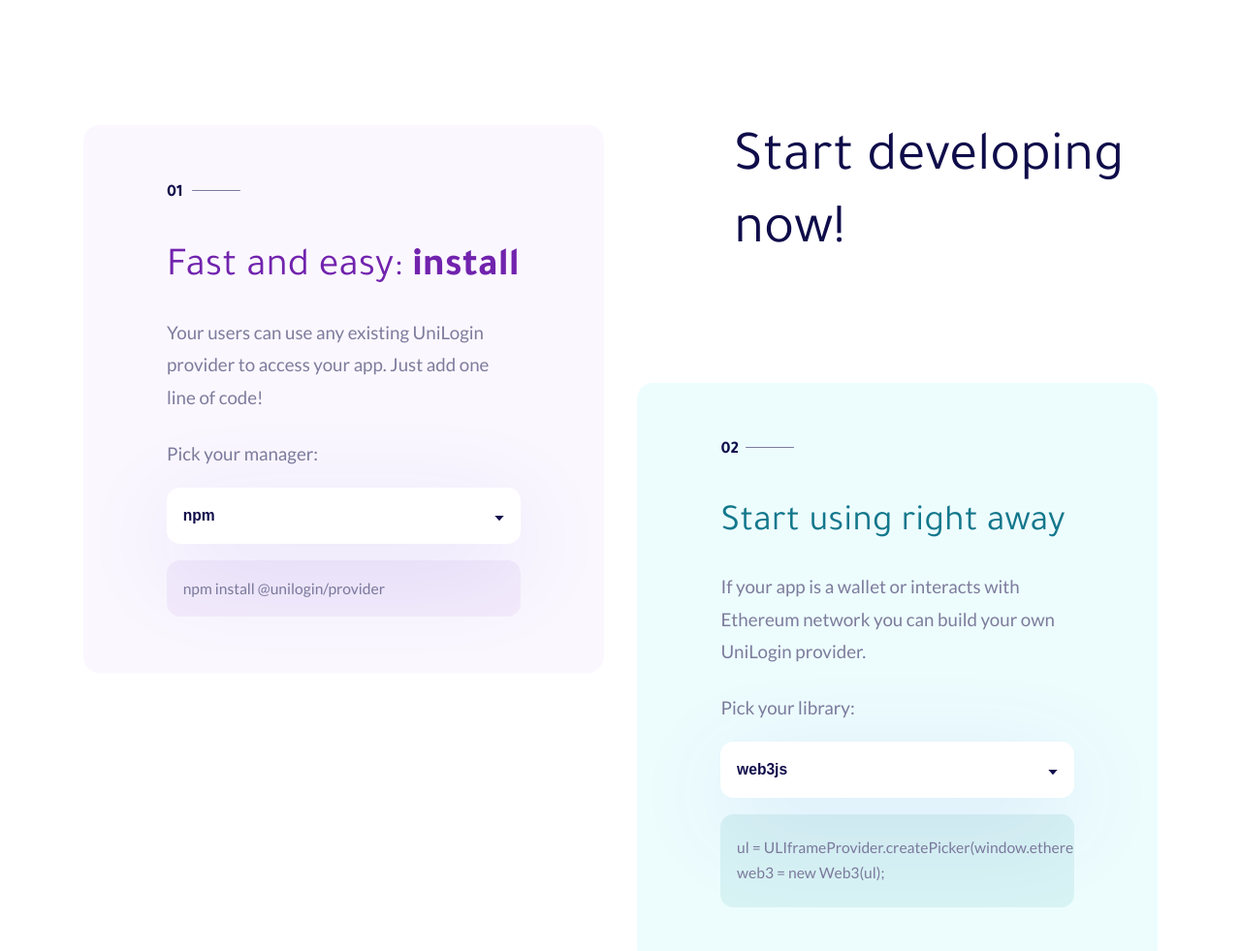
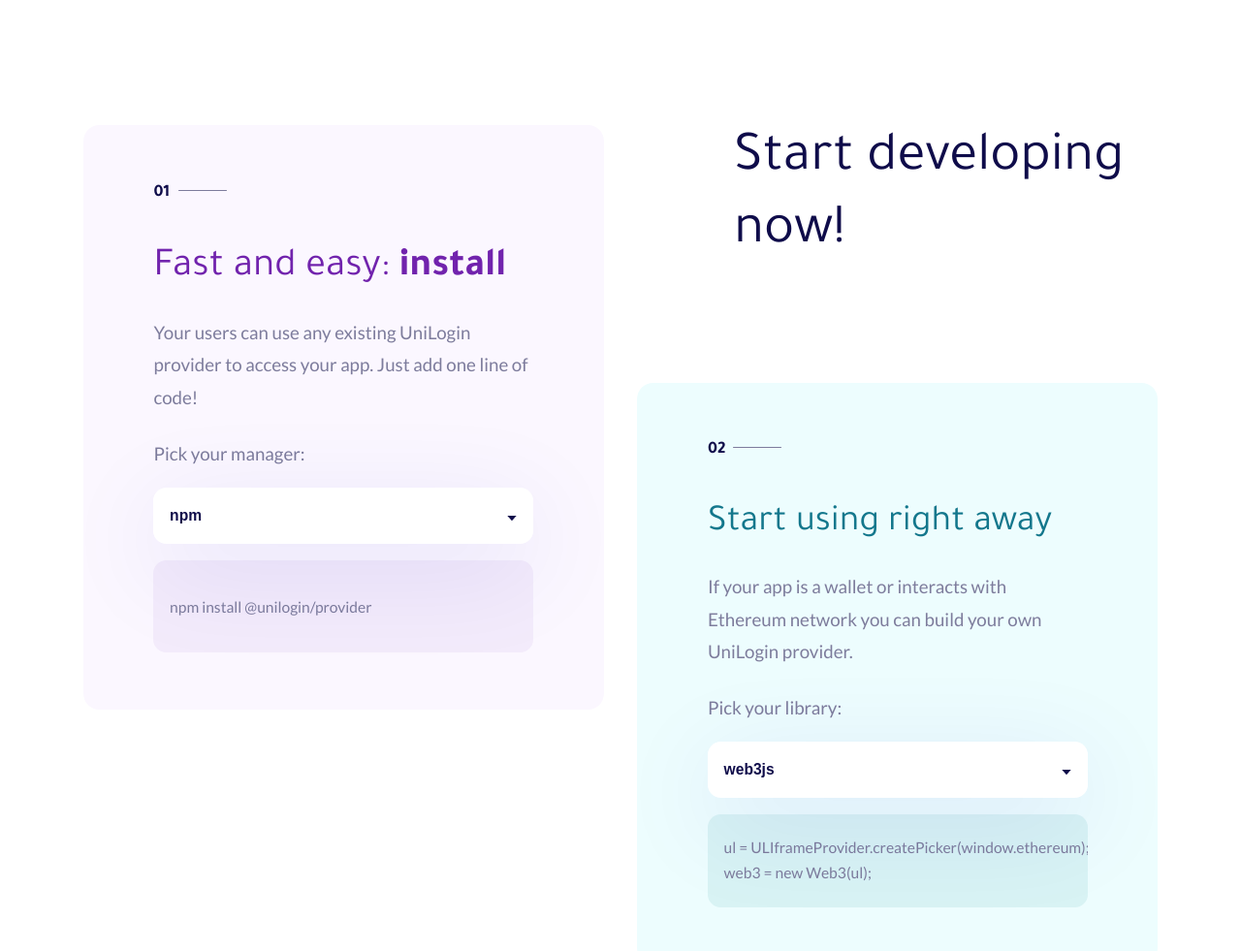
Before and after one commit to UniLogin/website3, a website: page public/index.html in a window 1280 px wide. Shown: the part 3160-4141 px from the top of the page at 97% size. Drawn offline with nearby package versions, Linux system fonts and the light colour scheme.

Commit message:
Update manager picker styles

```diff
--- a/public/css/components/start.css
+++ b/public/css/components/start.css
@@ -51,7 +51,7 @@
     border-radius: 1.6rem;
     display: flex;
     flex-direction: column;
-    padding: 5.6rem 8.3rem;
+    padding: 5.6rem 7.0rem;
     border-radius: 1.6rem;
 }
 
@@ -170,6 +170,16 @@
     padding-top: 2rem;
     width: 2rem;
     white-space: nowrap;
+}
+
+#start__code_manager.start__code {
+    line-height: 2.5rem;
+}
+
+.start__code_wrapper.manager {
+    height: 9.2rem;
+    display: flex;
+    align-items: center;
 }
 
 .start__code_wrapper.library {
--- a/public/index.html
+++ b/public/index.html
@@ -335,7 +335,7 @@
                                     </div>
                                     <img src="./assets/images/svg/CaretDown.svg" id="start__icon_manager" alt="Caret down icon" class="start__select_icon">
                                 </div>
-                                <div id="providerOutput" class="start__code_wrapper">
+                                <div id="providerOutput" class="start__code_wrapper manager">
                                     <p class="start__code" id="start__code_manager">npm install @unilogin/provider</p>
                                 </div>
                             </div>
```
Also changed, not shown: public/js/main.js (line endings or trailing spaces).
